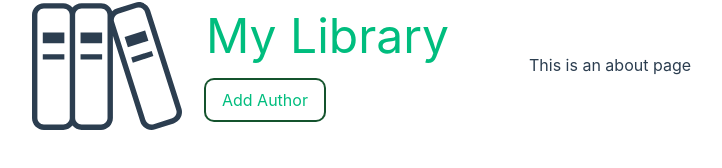
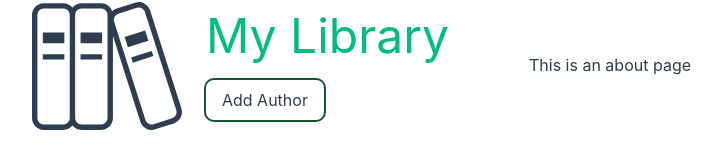
Before and after one commit to andres112/My-Library, a Vue app: page /edit/author in a window 1280 px wide. Shown: the part 334-502 px from the top of the page, without its empty margins (111-833 px from the left). Built offline with nearby package versions, Linux system fonts and the light colour scheme.

Commit message:
chore: add router link to btns in header and modify the theme

```diff
--- a/src/assets/main.scss
+++ b/src/assets/main.scss
@@ -11,13 +11,14 @@
   font-weight: normal;
 }
 
-a,
-.green {
+a {
   text-decoration: none;
-  color: hsla(160, 100%, 37%, 1);
   transition: 0.4s;
+  &:not(.router-link){
+    color: theme('colors.primary')
+  }
+
 }
-
 
 @media (min-width: 1024px) {
   body {
--- a/src/components/headers/AddAuthor.vue
+++ b/src/components/headers/AddAuthor.vue
@@ -10,7 +10,7 @@
         v-model="author"
       />
       <div class="flex gap-6">
-        <RouterLink to="/">
+        <RouterLink to="/" class='router-link'>
           <button
             class="rounded-lg ring-2 ring-orange-900 py-2 px-4 mt-2 hover:ring-3 hover:ring-orange-700 ease-out duration-200 hover:font-semibold"
             @click="changeHeader()"
--- a/src/components/headers/Main.vue
+++ b/src/components/headers/Main.vue
@@ -4,10 +4,10 @@
       <BooksIcon />
     </div>
     <div>
-      <div class="green text-2xl md:text-5xl mb-3">{{ title }}</div>
-      <RouterLink to="/edit/author" tag='button'>
+      <div class="text-primary text-2xl md:text-5xl mb-3">{{ title }}</div>
+      <RouterLink to="/edit/author" class='router-link'>
         <button
-          class="rounded-lg ring-2 ring-green-900 py-2 px-4 mt-2 hover:ring-3 hover:ring-green-700 ease-out duration-200 hover:font-semibold"
+          class="rounded-lg ring-2 ring-green-900 py-2 px-4 mt-2 hover:ring-3 hover:ring-green-700 ease-out duration-300 hover:font-semibold"
           @click="changeHeader()"
         >
           Add Author
--- a/tailwind.config.js
+++ b/tailwind.config.js
@@ -6,7 +6,11 @@ module.exports = {
     "./src/**/*.{vue,js,ts,jsx,tsx}",
   ],
   theme: {
-    extend: {},
+    extend: {
+      colors: {
+        primary: 'hsla(160, 100%, 37%, 1)'
+      }
+    },
   },
   plugins: [],
 }
```
